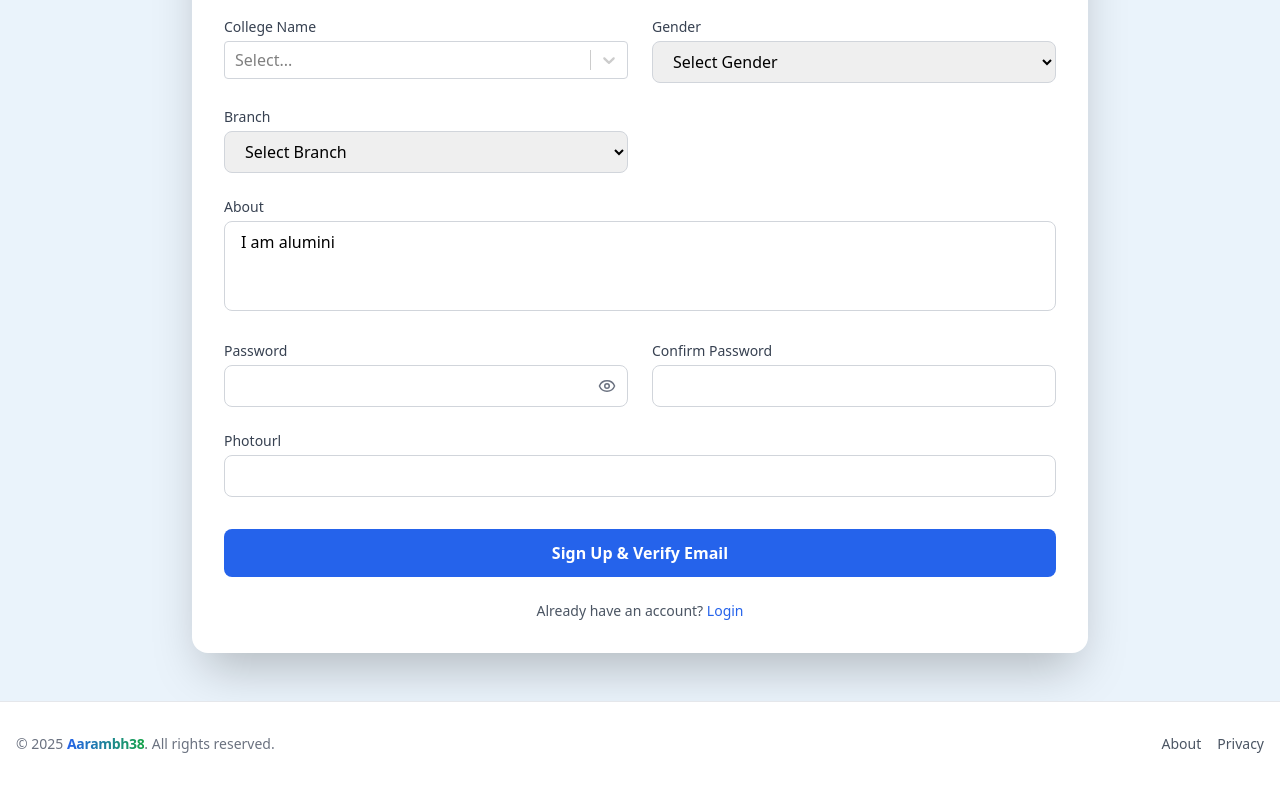
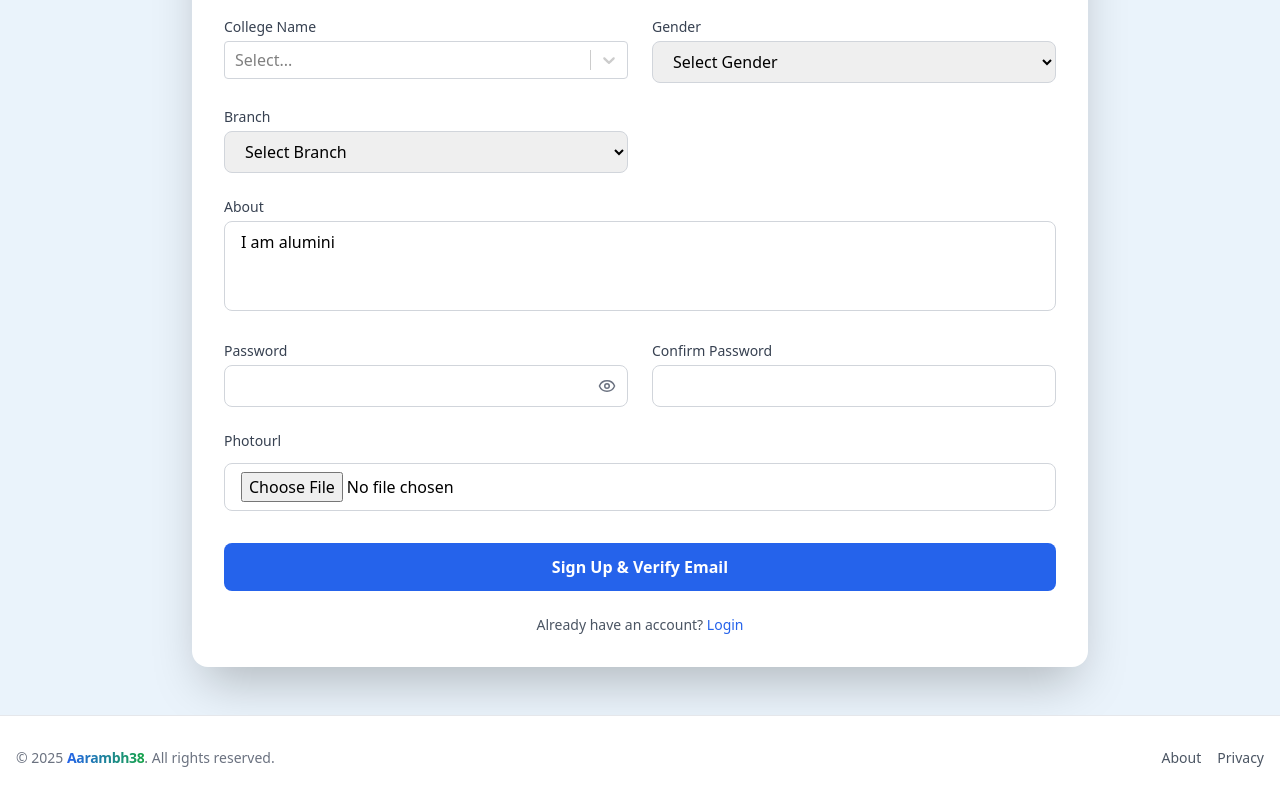
Before and after one commit to raushanraj10/Aarambh38, a React (Vite) app in the folder Aarambh38_Frontend/: page /signupalumini in a window 1280 px wide. Shown: the part 488-1288 px from the top of the page. Built offline with nearby package versions, Linux system fonts and the light colour scheme.

Commit message:
1st commit

```diff
--- a/Aarambh38_Frontend/src/SignupPageAdmin.jsx
+++ b/Aarambh38_Frontend/src/SignupPageAdmin.jsx
@@ -64,6 +64,20 @@ export default function SignupPageAdmin() {
     }
 
     return true;
+  };
+
+  const handleFileChange = (e) => {
+    const file = e.target.files[0];
+    if (file) {
+      const reader = new FileReader();
+      reader.onloadend = () => {
+        setFormData((prev) => ({
+          ...prev,
+          photourl: reader.result,
+        }));
+      };
+      reader.readAsDataURL(file);
+    }
   };
 
   const handleVerification = async () => {
@@ -207,15 +221,13 @@ export default function SignupPageAdmin() {
 
 <div>
   <label className="text-sm font-medium text-gray-700">Photo URL</label>
+
   <input
-    type="text"
-    name="photourl"
-    value={formData.photourl}
-    onChange={handleChange}
-    placeholder="https://example.com/photo.jpg"
-    className="w-full px-4 py-2 mt-1 border rounded-lg focus:outline-none focus:ring-2 focus:ring-blue-500"
-    required
-  />
+            type="file"
+            accept="image/*"
+            onChange={handleFileChange}
+            className="w-full border border-gray-300 rounded-lg px-4 py-2 bg-white"
+          />
 
   {/* Live Image Preview */}
   {formData.photourl && (
@@ -229,6 +241,7 @@ export default function SignupPageAdmin() {
     />
   </div>
 )}
+
 
 </div>
 
--- a/Aarambh38_Frontend/src/SignupPageAlumini.jsx
+++ b/Aarambh38_Frontend/src/SignupPageAlumini.jsx
@@ -92,6 +92,20 @@ export default function SignupPageAlumini() {
     return errors;
   };
 
+  const handleFileChange = (e) => {
+    const file = e.target.files[0];
+    if (file) {
+      const reader = new FileReader();
+      reader.onloadend = () => {
+        setFormData((prev) => ({
+          ...prev,
+          photourl: reader.result,
+        }));
+      };
+      reader.readAsDataURL(file);
+    }
+  };
+
   const handleVerification = async () => {
     const errors = validateFields();
     if (Object.keys(errors).length > 0) {
@@ -172,6 +186,7 @@ export default function SignupPageAlumini() {
           .replace(/\b\w/g, (c) => c.toUpperCase())}
       </label>
 
+      {field !== "photourl" ? (
   <input
     type={field === "emailId" ? "email" : "text"}
     name={field}
@@ -184,13 +199,16 @@ export default function SignupPageAlumini() {
     }`}
     required
   />
+) : (
+  <>
+    <input
+      type="file"
+      accept="image/*"
+      onChange={handleFileChange}
+      className="mt-2 w-full border border-gray-300 rounded-lg px-4 py-2 bg-white"
+    />
 
-      {formErrors[field] && (
-        <p className="text-xs text-red-500 mt-1">{formErrors[field]}</p>
-      )}
-
-      {/* ✅ Show live image preview for photourl */}
-      {field === "photourl" && formData.photourl && (
+    {formData.photourl && (
       <div className="mt-4 flex justify-center">
         <img
           src={formData.photourl}
@@ -200,6 +218,8 @@ export default function SignupPageAlumini() {
           onError={(e) => (e.target.style.display = "none")}
         />
       </div>
+    )}
+  </>
 )}
 
     </div>
--- a/Aarambh38_Frontend/src/SignupPageUser.jsx
+++ b/Aarambh38_Frontend/src/SignupPageUser.jsx
@@ -80,6 +80,20 @@ export default function SignupPageUser() {
     }
 
     return errors;
+  };
+
+  const handleFileChange = (e) => {
+    const file = e.target.files[0];
+    if (file) {
+      const reader = new FileReader();
+      reader.onloadend = () => {
+        setFormData((prev) => ({
+          ...prev,
+          photourl: reader.result,
+        }));
+      };
+      reader.readAsDataURL(file);
+    }
   };
 
   const handleVerification = async () => {
@@ -307,19 +321,14 @@ export default function SignupPageUser() {
 {/* Photo URL */}
 <div>
   <label className="text-sm font-medium text-gray-700">Photo URL</label>
+
+
   <input
-    type="text"
-    name="photourl"
-    placeholder="Enter photo URL (e.g., https://...)"
-    value={formData.photourl}
-    onChange={handleChange}
-    className={`w-full px-4 py-2 mt-1 border rounded-lg focus:outline-none ${
-      formErrors.photourl
-        ? "border-red-500 ring-2 ring-red-300"
-        : "border-gray-300 focus:ring-2 focus:ring-blue-500"
-    }`}
-    required
-  />
+            type="file"
+            accept="image/*"
+            onChange={handleFileChange}
+            className="w-full border border-gray-300 rounded-lg px-4 py-2 bg-white"
+          />
   {formErrors.photourl && (
     <p className="text-xs text-red-500 mt-1">{formErrors.photourl}</p>
   )}
```
Lines whose indentation alone changed are shown as unchanged.
